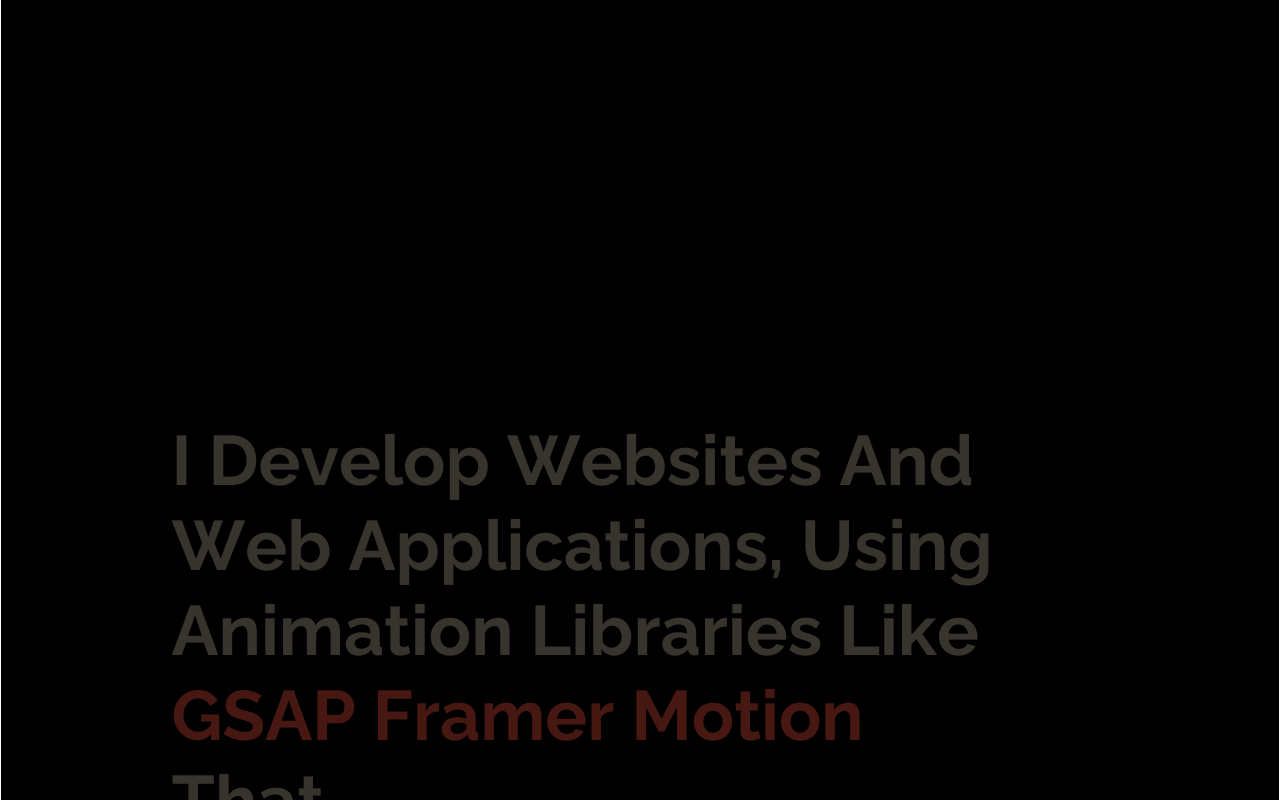
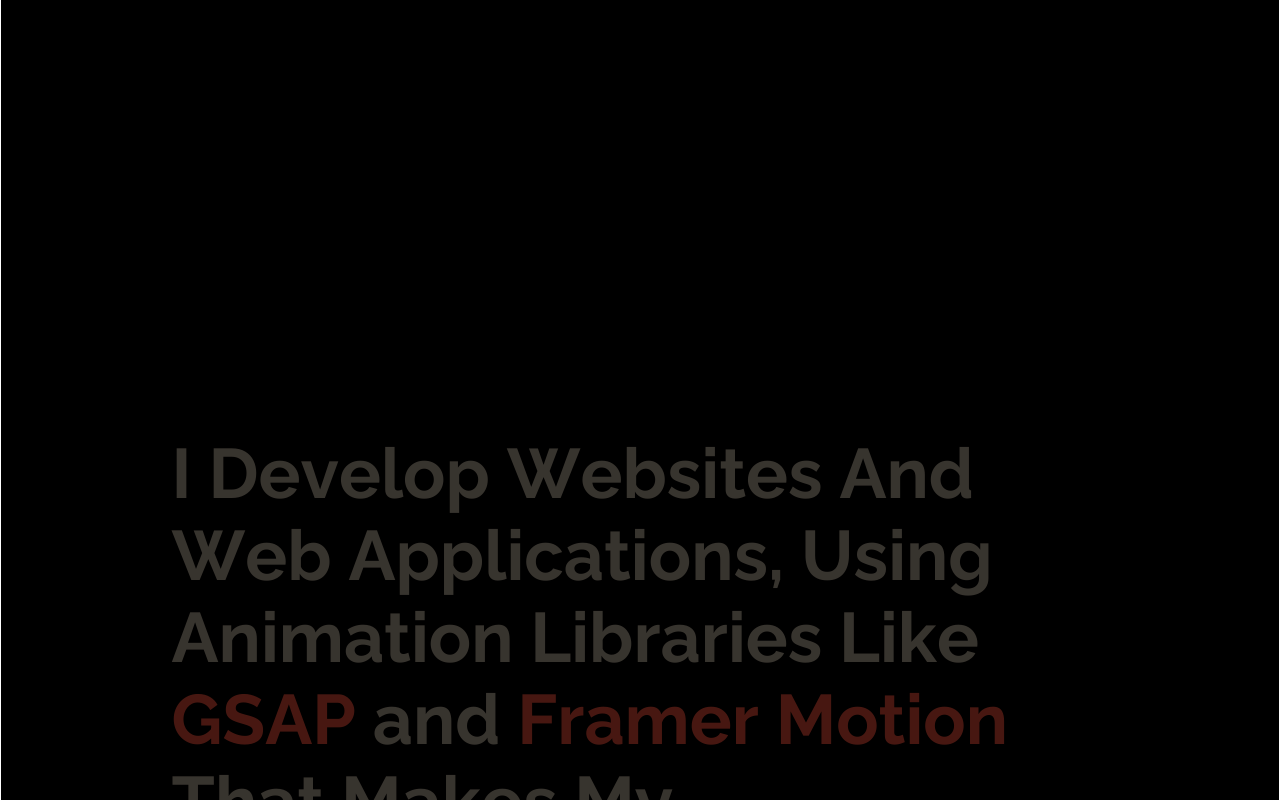
Before and after one commit to A1999M/my-portfolio, a React (Create React App) app: page / in a window 1280 px wide. Shown: the part 2743-3543 px from the top of the page. Built offline with nearby package versions, Linux system fonts and the light colour scheme; a web font is replaced by a local one.

Commit message:
responsive what I do section

```diff
--- a/src/pages/Home/WhatIDo.jsx
+++ b/src/pages/Home/WhatIDo.jsx
@@ -1,4 +1,4 @@
-import { useRef, useEffect } from "react";
+import { useRef, useEffect, useState } from "react";
 import { gsap } from "gsap";
 import { ScrollTrigger } from "gsap/all";
 import SplitType from "split-type";
@@ -7,6 +7,19 @@ export default function WhatIDo({ mask, changeMix, changeHover }) {
   let whatIdoRef = useRef(null);
   let titleRef = useRef(null);
   let scopeRef = useRef(null);
+
+  let [size, setSize] = useState(window.innerWidth);
+
+  useEffect(() => {
+    let handleResize = () => {
+      setSize(window.innerWidth);
+    };
+    window.addEventListener("resize", handleResize);
+
+    return () => {
+      window.removeEventListener("resize", handleResize);
+    };
+  }, [size]);
 
   useEffect(() => {
     gsap.registerPlugin(ScrollTrigger);
@@ -35,7 +48,7 @@ export default function WhatIDo({ mask, changeMix, changeHover }) {
         ease: "none",
         scrollTrigger: {
           trigger: titleRef.current,
-          start: "center 70%",
+          start: size > 768 ? "center 70%" : "top 55%",
           end: "center 20%",
           id: "widoDesc",
           scrub: 1.5,
@@ -74,16 +87,15 @@ export default function WhatIDo({ mask, changeMix, changeHover }) {
               className="textWhatIDo"
             >
               I Develop Websites And Web Applications, Using Animation Libraries
-              Like
-              <span style={{ color: "#ec4e39" }}> GSAP </span>
-              <span style={{ color: "#ec4e39" }}> Framer Motion </span>
-              That Makes My Applications More Interesting Than It Actually is.
+              Like <span style={{ color: "#ec4e39" }}>GSAP</span> and{" "}
+              <span style={{ color: "#ec4e39" }}>Framer Motion</span> That Makes
+              My Applications More Interesting Than It Actually is.
             </p>
           ) : (
             <p ref={whatIdoRef} className="textWhatIDo">
               When I'm Not At The Computer, I'm Usually Hanging Out With My Two
-              Cats, Going To The Gym, Take
-              <span style={{ color: "#ffd700" }}> Nature </span>Walks With My
+              Cats, Going To The Gym, Take{" "}
+              <span style={{ color: "#ffd700" }}>Nature</span>Walks With My
               Friends. Or Read investment Books.
             </p>
           )}
--- a/src/pages/Home/responsiveHome.scss
+++ b/src/pages/Home/responsiveHome.scss
@@ -162,6 +162,25 @@
         }
       }
     }
+    // what I do section responsive
+    .wrapperWhatIdo {
+      margin-top: 4rem;
+      margin-left: 5%;
+      width: 100%;
+      .wrapperTitleWhatIdo {
+        .titleWhatIdo {
+          word-spacing: 4px;
+          font-size: 13px;
+          line-height: 25px;
+        }
+      }
+      .textWhatIDo {
+        font-size: 30px;
+        line-height: 36px;
+        margin-top: 1.5rem;
+        text-align: start;
+      }
+    }
   }
 }
 @media (min-width: 360px) {
@@ -328,6 +347,25 @@
         }
       }
     }
+    // what I do section responsive
+    .wrapperWhatIdo {
+      margin-top: 4rem;
+      margin-left: 5%;
+      width: 100%;
+      .wrapperTitleWhatIdo {
+        .titleWhatIdo {
+          word-spacing: 4px;
+          font-size: 13px;
+          line-height: 25px;
+        }
+      }
+      .textWhatIDo {
+        font-size: 30px;
+        line-height: 43px;
+        margin-top: 1.3rem;
+        text-align: start;
+      }
+    }
   }
 }
 @media (min-width: 375px) {
@@ -494,6 +532,25 @@
         }
       }
     }
+    // what I do section responsive
+    .wrapperWhatIdo {
+      margin-top: 10rem;
+      margin-left: 5%;
+      width: 100%;
+      .wrapperTitleWhatIdo {
+        .titleWhatIdo {
+          word-spacing: 4px;
+          font-size: 14px;
+          line-height: 25px;
+        }
+      }
+      .textWhatIDo {
+        font-size: 32px;
+        line-height: 45px;
+        margin-top: 1.5rem;
+        text-align: start;
+      }
+    }
   }
 }
 @media (min-width: 393px) {
@@ -596,7 +653,7 @@
         }
 
         .descAbout {
-          font-size: 36px;
+          font-size: 35px;
           font-weight: 700;
           line-height: 35px;
           margin-top: 1.3rem;
@@ -660,6 +717,25 @@
         }
       }
     }
+    // what I do section responsive
+    .wrapperWhatIdo {
+      margin-top: 3rem;
+      margin-left: 5%;
+      width: 100%;
+      .wrapperTitleWhatIdo {
+        .titleWhatIdo {
+          word-spacing: 4px;
+          font-size: 14px;
+          line-height: 25px;
+        }
+      }
+      .textWhatIDo {
+        font-size: 34px;
+        line-height: 48px;
+        margin-top: 1.5rem;
+        text-align: start;
+      }
+    }
   }
 }
 @media (min-width: 412px) {
@@ -826,6 +902,25 @@
         }
       }
     }
+    // what I do section responsive
+    .wrapperWhatIdo {
+      margin-top: 4rem;
+      margin-left: 5%;
+      width: 100%;
+      .wrapperTitleWhatIdo {
+        .titleWhatIdo {
+          word-spacing: 4px;
+          font-size: 16px;
+          line-height: 25px;
+        }
+      }
+      .textWhatIDo {
+        font-size: 38px;
+        line-height: 53px;
+        margin-top: 1.5rem;
+        text-align: start;
+      }
+    }
   }
 }
 @media (min-width: 540px) {
@@ -1009,6 +1104,25 @@
         }
       }
     }
+    // what I do section responsive
+    .wrapperWhatIdo {
+      margin-top: 6rem;
+      margin-left: 5%;
+      width: 100%;
+      .wrapperTitleWhatIdo {
+        .titleWhatIdo {
+          word-spacing: 4px;
+          font-size: 17px;
+          line-height: 25px;
+        }
+      }
+      .textWhatIDo {
+        font-size: 43px;
+        line-height: 56px;
+        margin-top: 1.5rem;
+        text-align: start;
+      }
+    }
   }
 }
 @media (min-width: 768px) {
@@ -1174,6 +1288,25 @@
         }
       }
     }
+    // what I do section responsive
+    .wrapperWhatIdo {
+      margin-top: 10rem;
+      margin-left: 5%;
+      width: 95%;
+      .wrapperTitleWhatIdo {
+        .titleWhatIdo {
+          word-spacing: 4px;
+          font-size: 18px;
+          line-height: 25px;
+        }
+      }
+      .textWhatIDo {
+        font-size: 47px;
+        line-height: 62px;
+        margin-top: 1.5rem;
+        text-align: start;
+      }
+    }
   }
 }
 @media (min-width: 992px) {
@@ -1336,6 +1469,25 @@
         }
       }
     }
+    // what I do section responsive
+    .wrapperWhatIdo {
+      margin-top: 10rem;
+      margin-left: 5%;
+      width: 95%;
+      .wrapperTitleWhatIdo {
+        .titleWhatIdo {
+          word-spacing: 4px;
+          font-size: 20px;
+          line-height: 25px;
+        }
+      }
+      .textWhatIDo {
+        font-size: 56px;
+        line-height: 72px;
+        margin-top: 1.5rem;
+        text-align: start;
+      }
+    }
   }
 }
 @media (min-width: 1200px) {
@@ -1422,7 +1574,7 @@
     .aboutSection {
       margin-top: 8rem;
       .wrapperAboutSection {
-        width: 85%;
+        width: 88%;
         margin-left: 5%;
         div {
           .titleAbout {
@@ -1433,7 +1585,7 @@
         }
 
         .descAbout {
-          font-size: 70px;
+          font-size: 68px;
           font-weight: 700;
           line-height: 65px;
           margin-top: 1.5rem;
@@ -1496,6 +1648,26 @@
         }
       }
     }
+    // what I do section responsive
+    .wrapperWhatIdo {
+      margin-top: 10rem;
+      margin-left: 5%;
+      width: 90%;
+      .wrapperTitleWhatIdo {
+        .titleWhatIdo {
+          word-spacing: 4px;
+          font-size: 21px;
+          line-height: 25px;
+        }
+      }
+      .textWhatIDo {
+        font-size: 70px;
+        font-size: 70px;
+        line-height: 82px;
+        margin-top: 1.5rem;
+        text-align: start;
+      }
+    }
   }
 }
 @media (min-width: 1400px) {
@@ -1655,5 +1827,25 @@
         }
       }
     }
+
+    // what I do section responsive
+    .wrapperWhatIdo {
+      margin-top: 10rem;
+      margin-left: 5%;
+      width: 82%;
+      .wrapperTitleWhatIdo {
+        .titleWhatIdo {
+          word-spacing: 4px;
+          font-size: 21px;
+          line-height: 25px;
+        }
+      }
+      .textWhatIDo {
+        font-size: 70px;
+        line-height: 85px;
+        margin-top: 1.5rem;
+        text-align: start;
+      }
+    }
   }
 }
```
